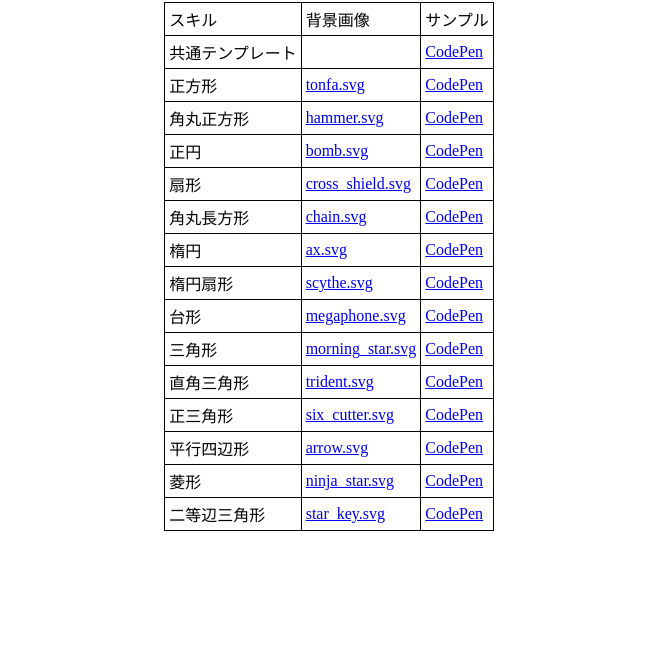
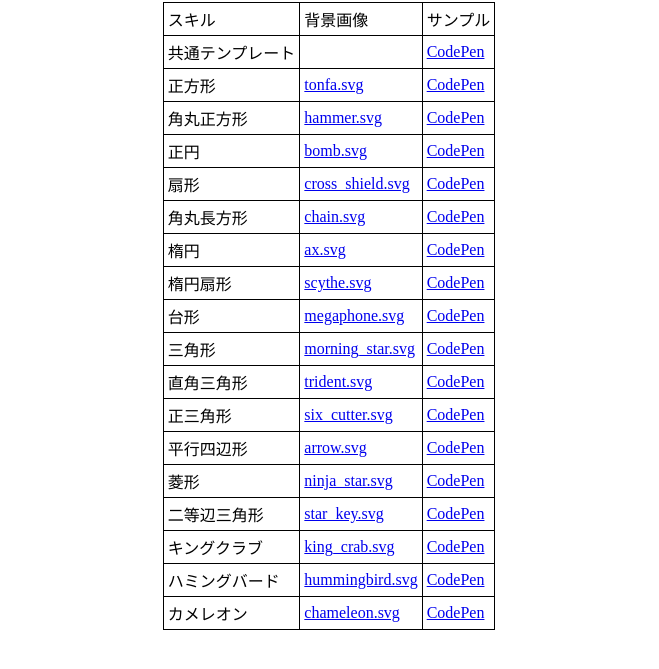
Before and after one commit to 0css/0css.github.io, a plain HTML site: page index.html in a window 1280 px wide. Shown: the part 73-742 px from the top of the page, without its empty margins (311-970 px from the left). Drawn offline with Linux system fonts and the light colour scheme.

Commit message:
ボス3体を追加

```diff
--- a/index.html
+++ b/index.html
@@ -7,6 +7,7 @@
         h1 {
             text-align: center;
         }
+
         table {
             border-collapse: collapse;
             margin: 0 auto;
@@ -102,6 +103,21 @@
             <td><a href="./svg/star_key.svg" target="_blank">star_key.svg</a></td>
             <td><a href="https://codepen.io/bong2019/pen/WmPJmb" target="_blank">CodePen</a></td>
         </tr>
+        <tr>
+            <td>キングクラブ</td>
+            <td><a href="./svg/king_crab.svg" target="_blank">king_crab.svg</a></td>
+            <td><a href="https://codepen.io/bong2019/pen/LKRaQW" target="_blank">CodePen</a></td>
+        </tr>
+        <tr>
+            <td>ハミングバード</td>
+            <td><a href="./svg/hummingbird.svg" target="_blank">hummingbird.svg</a></td>
+            <td><a href="https://codepen.io/bong2019/pen/bPRmoZ" target="_blank">CodePen</a></td>
+        </tr>
+        <tr>
+            <td>カメレオン</td>
+            <td><a href="./svg/chameleon.svg" target="_blank">chameleon.svg</a></td>
+            <td><a href="https://codepen.io/bong2019/pen/pXdYxj" target="_blank">CodePen</a></td>
+        </tr>
     </table>
 </body>
 
```
Also changed, not shown: svg/chameleon.svg (added), svg/hummingbird.svg (added), svg/king_crab.svg (added).
